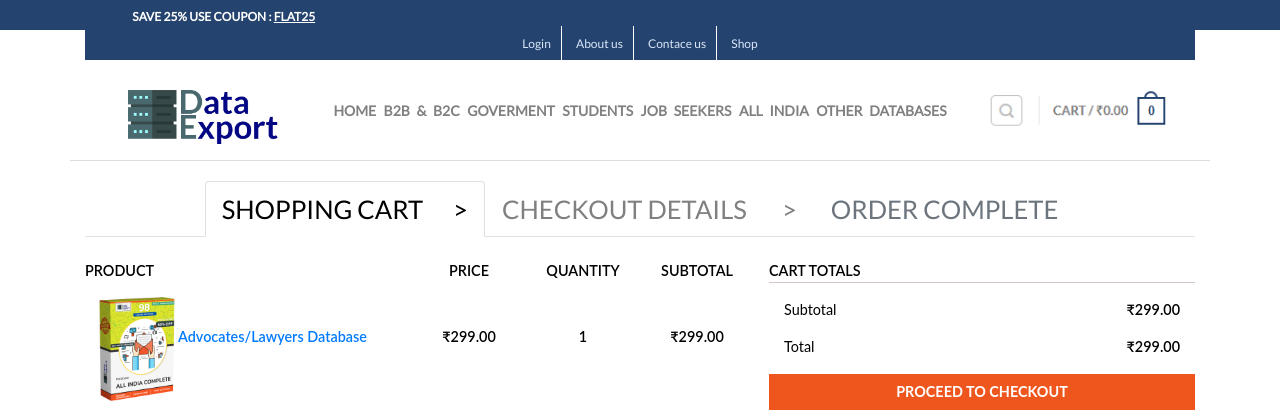
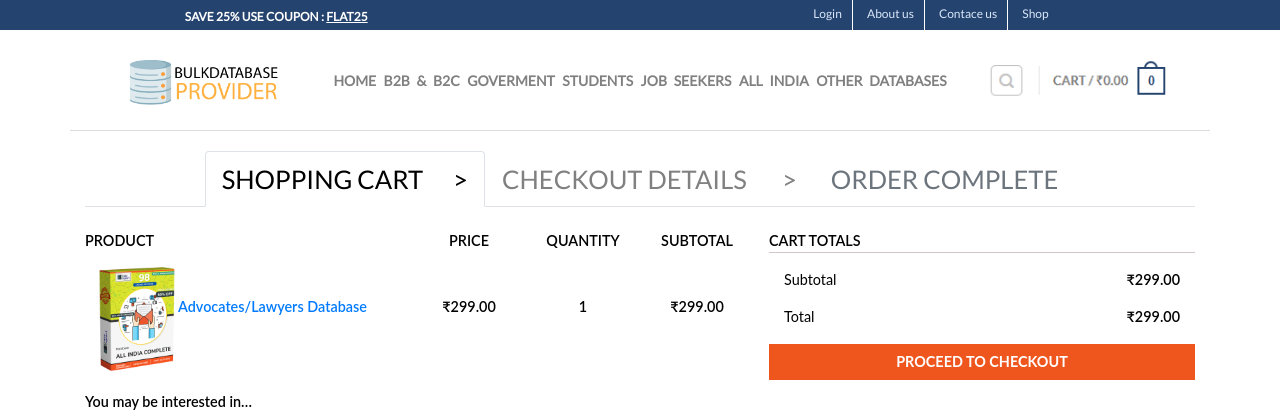
Before and after one commit to vinayakkalra/ecommerce-solution-digital-goods, a PHP site: page /shopCart.html in a window 1280 px wide. Shown: the top 417 px of the page. Run offline with PHP 8.4, Linux system fonts and the light colour scheme; some libraries are stand-ins or nearby versions.

Commit message:
index page update

```diff
--- a/css/style.css
+++ b/css/style.css
@@ -209,7 +209,7 @@
 #top-bar-center {
     background-color: #24436e;
     height: 100%;
-    width: 100%;
+    width: 80%;
 
 }
 
@@ -227,7 +227,7 @@
 #top-bar-right {
     background-color: #24436e;
     height: 100%;
-    width: 100%;
+    width: 40%;
     float: right;
 }
 
--- a/shopCart.html
+++ b/shopCart.html
@@ -565,7 +565,7 @@
                                         <div class="col-12">
 
                                             <button type="button" class="btn"
-                                                style="color: #666;border-radius: 0%; font-weight: bold;font-size: 1em;margin-bottom: 1em;padding: 0 1.2em; width: 100%; border: 1px solid #ddd;    font-weight: normal;    min-height: 2.5em;"
+                                                style="color: #666;border-radius: 0%; font-weight: bold;font-size: 1em;margin-bottom: 1em;padding: 0 1.2em; border: 1px solid #ddd;    font-weight: normal;    min-height: 2.5em;"
                                                 id="cartButton">APPLY COUPON</button>
 
                                         </div>
--- a/template/header.php
+++ b/template/header.php
@@ -38,7 +38,7 @@
 <div id="second-bar" class="container-fluid">
     <div id="second-bar-center" class="container-sm">
         <div id="second-bar-left" class="container-sm">
-            <img src="./img/logo.png">
+            <img src="./images/head.png">
         </div>
         <div id="second-bar-mid" class="container-sm">
             <a href="index" class="font-Lato-Regular">HOME</a>
```
Also changed, not shown: images/head.png (renamed from images/logobulkdatabase provider.png), images/icon.png (renamed from images/cart2.png), img/f.PNG, img/icon.PNG.
